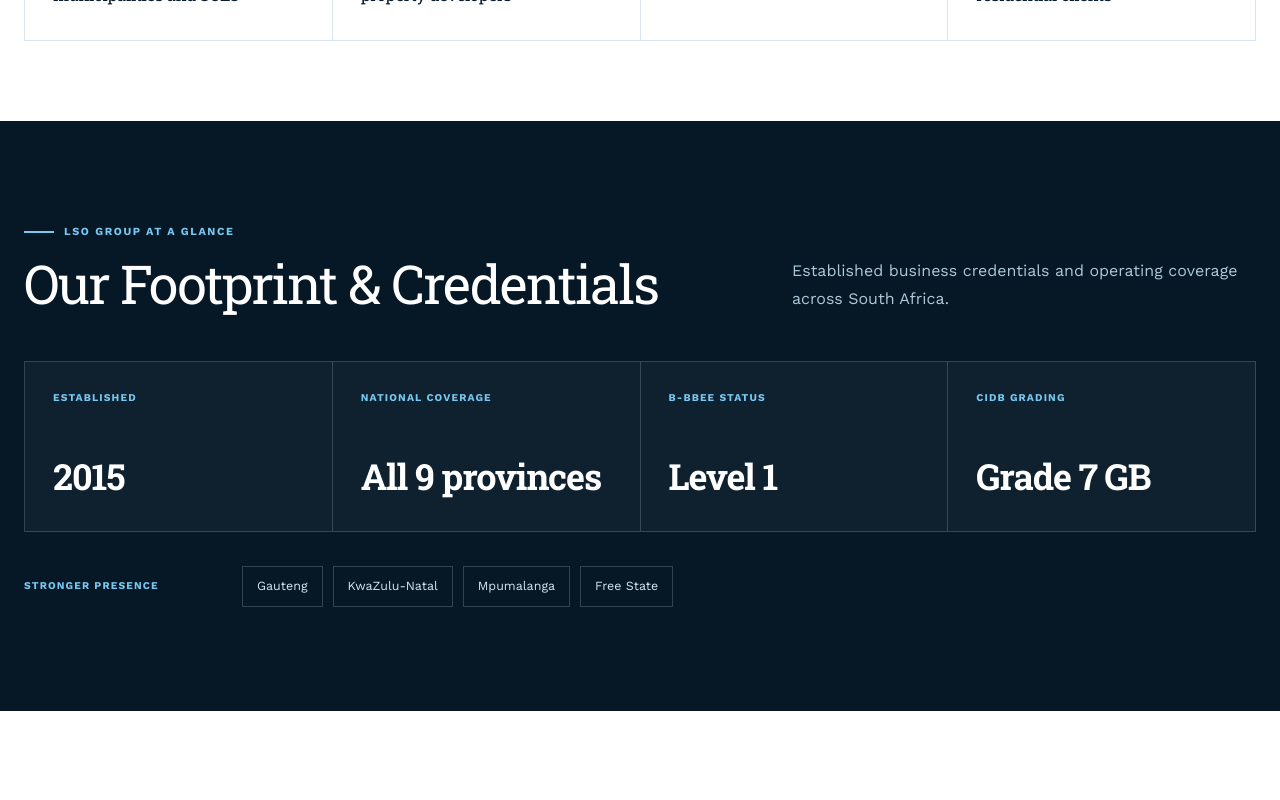
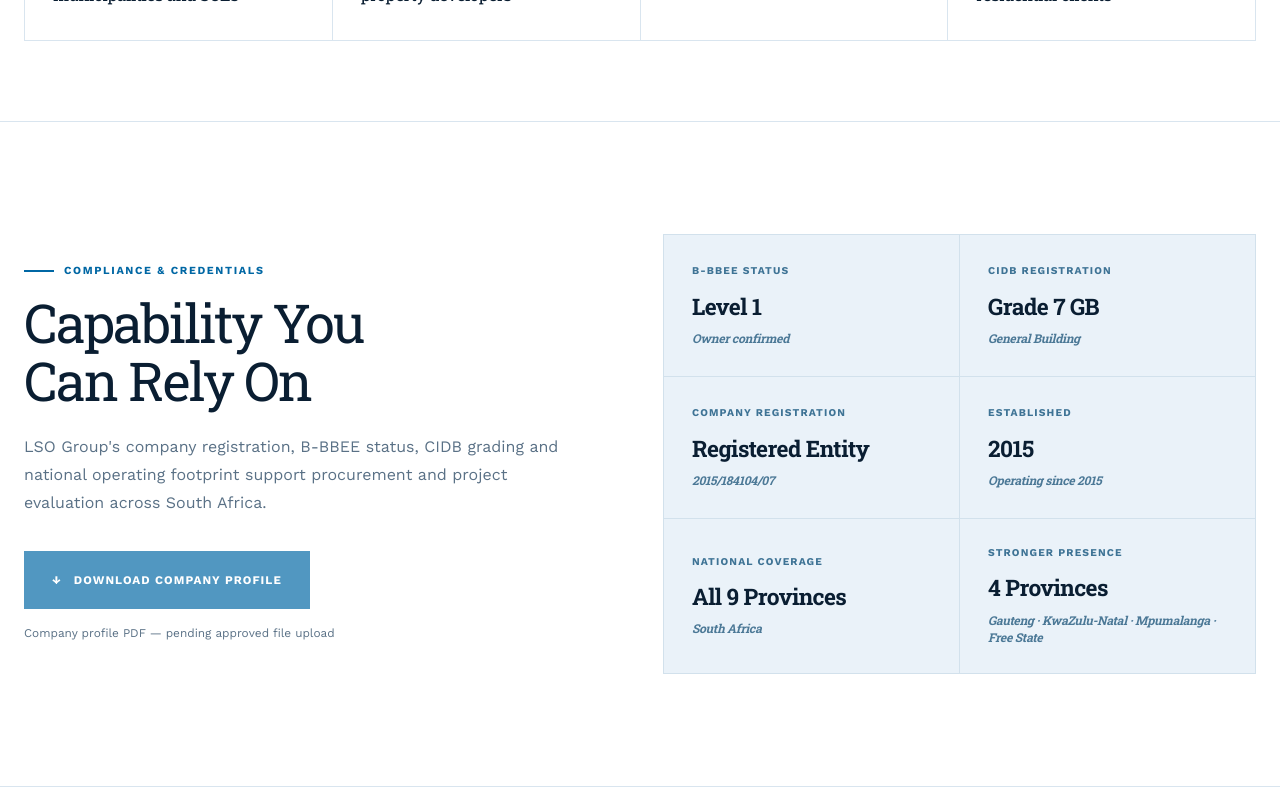
Before and after one commit to megaprime-digital/lso-group, a React (Vite) app: page / in a window 1280 px wide. Shown: the part 3120-3920 px from the top of the page. Built offline with nearby package versions, Linux system fonts and the light colour scheme; the HTML template or start-up script is replaced by a standard one.

Commit message:
refactor: redesign compliance credentials section

```diff
--- a/src/index.css
+++ b/src/index.css
@@ -747,94 +747,99 @@
   font-weight: 600;
 }
 
-.credentials-section {
-  padding: 104px 0;
-  background: var(--dark);
-}
-
-.credentials-heading {
-  display: grid;
-  grid-template-columns: 1.2fr 0.8fr;
-  align-items: end;
-  gap: 72px;
-  margin-bottom: 48px;
-}
-
-.credentials-heading h2 {
-  margin-bottom: 0;
+.compliance-section {
+  padding: 112px 0;
+  border-block: 1px solid var(--line);
+  background: #fff;
+}
+
+.compliance-layout {
+  display: grid;
+  grid-template-columns: minmax(0, 0.95fr) minmax(560px, 1.05fr);
+  align-items: center;
+  gap: clamp(64px, 8vw, 112px);
+}
+
+.compliance-copy h2 {
+  max-width: 620px;
+  margin-bottom: 24px;
+}
+
+.compliance-copy > p:not(.eyebrow):not(.profile-download-note) {
+  max-width: 620px;
+  margin-bottom: 34px;
+  color: var(--muted);
+}
+
+.profile-download {
+  min-height: 58px;
+  display: inline-flex;
+  align-items: center;
+  gap: 12px;
+  padding: 0 28px;
+  border: 0;
+  background: var(--primary);
   color: #fff;
-}
-
-.credentials-heading > p {
+  font-size: 0.73rem;
+  font-weight: 700;
+  letter-spacing: 0.09em;
+  text-transform: uppercase;
+}
+
+.profile-download:disabled {
+  cursor: not-allowed;
+  opacity: 0.68;
+}
+
+.profile-download-note {
+  margin: 14px 0 0;
+  color: var(--muted);
+  font-size: 0.74rem;
+}
+
+.compliance-grid {
+  display: grid;
+  grid-template-columns: 1fr 1fr;
   margin: 0;
-  color: #afc8d9;
-}
-
-.credential-stats {
-  display: grid;
-  grid-template-columns: repeat(4, 1fr);
-  margin: 0;
-  border-top: 1px solid rgba(255, 255, 255, 0.18);
-  border-left: 1px solid rgba(255, 255, 255, 0.18);
-}
-
-.credential-stats > div {
-  min-height: 170px;
+  border-top: 1px solid #d2e1ec;
+  border-left: 1px solid #d2e1ec;
+}
+
+.compliance-grid > div {
+  min-height: 142px;
   display: flex;
   flex-direction: column;
-  justify-content: space-between;
-  gap: 26px;
-  padding: 28px;
-  border-right: 1px solid rgba(255, 255, 255, 0.18);
-  border-bottom: 1px solid rgba(255, 255, 255, 0.18);
-  background: rgba(255, 255, 255, 0.035);
-}
-
-.credential-stats dt {
-  color: #78c8f2;
+  justify-content: center;
+  padding: 26px 28px;
+  border-right: 1px solid #d2e1ec;
+  border-bottom: 1px solid #d2e1ec;
+  background: var(--tint);
+}
+
+.compliance-grid dt {
+  margin-bottom: 10px;
+  color: #3e7395;
   font-size: 0.65rem;
   font-weight: 700;
   letter-spacing: 0.11em;
   text-transform: uppercase;
 }
 
-.credential-stats dd {
+.compliance-grid dd {
+  margin: 0 0 7px;
+  color: var(--ink);
+  font-family: var(--display);
+  font-size: clamp(1.12rem, 2vw, 1.42rem);
+  font-weight: 700;
+  letter-spacing: -0.025em;
+}
+
+.compliance-grid .compliance-note {
   margin: 0;
-  color: #fff;
-  font-family: var(--display);
-  font-size: clamp(1.5rem, 3vw, 2.25rem);
-  font-weight: 700;
-  letter-spacing: -0.03em;
-}
-
-.presence-row {
-  display: grid;
-  grid-template-columns: 190px 1fr;
-  align-items: center;
-  gap: 28px;
-  margin-top: 34px;
-}
-
-.presence-row > p {
-  margin: 0;
-  color: #78c8f2;
-  font-size: 0.65rem;
-  font-weight: 700;
-  letter-spacing: 0.11em;
-  text-transform: uppercase;
-}
-
-.presence-row > div {
-  display: flex;
-  flex-wrap: wrap;
-  gap: 10px;
-}
-
-.presence-row span {
-  padding: 10px 14px;
-  border: 1px solid rgba(255, 255, 255, 0.18);
-  color: #d6e6f0;
-  font-size: 0.78rem;
+  color: #4b7896;
+  font-size: 0.76rem;
+  font-style: italic;
+  line-height: 1.45;
 }
 
 .partners-section {
@@ -1330,8 +1335,7 @@
   }
 
   .coverage-grid,
-  .final-cta__inner,
-  .credentials-heading {
+  .final-cta__inner {
     grid-template-columns: 1fr;
     align-items: start;
     gap: 44px;
@@ -1341,12 +1345,10 @@
     grid-template-columns: 1fr;
   }
 
-  .credential-stats {
-    grid-template-columns: 1fr 1fr;
-  }
-
-  .presence-row {
+  .compliance-layout {
     grid-template-columns: 1fr;
+    align-items: start;
+    gap: 52px;
   }
 
   .footer-grid {
@@ -1458,10 +1460,19 @@
   }
 
   .coverage-section,
-  .credentials-section,
+  .compliance-section,
   .partners-section,
   .final-cta {
     padding-block: 76px;
+  }
+
+  .compliance-grid {
+    grid-template-columns: 1fr;
+  }
+
+  .profile-download {
+    width: 100%;
+    justify-content: center;
   }
 
   .partners-heading {
--- a/src/pages/HomePage.tsx
+++ b/src/pages/HomePage.tsx
@@ -132,48 +132,64 @@
       </section>
 
       <section
-        className="credentials-section"
+        className="compliance-section"
         aria-labelledby="credentials-heading"
       >
-        <div className="container">
-          <div className="credentials-heading">
-            <div>
-              <Eyebrow light>LSO Group at a Glance</Eyebrow>
-              <h2 id="credentials-heading">Our Footprint & Credentials</h2>
-            </div>
+        <div className="container compliance-layout">
+          <div className="compliance-copy">
+            <Eyebrow>Compliance & Credentials</Eyebrow>
+            <h2 id="credentials-heading">Capability You Can Rely On</h2>
             <p>
-              Established business credentials and operating coverage across
-              South Africa.
+              LSO Group's company registration, B-BBEE status, CIDB grading and
+              national operating footprint support procurement and project
+              evaluation across South Africa.
+            </p>
+            <button
+              className="profile-download"
+              type="button"
+              disabled
+              aria-describedby="profile-download-note"
+            >
+              <span aria-hidden="true">↓</span>
+              Download Company Profile
+            </button>
+            <p className="profile-download-note" id="profile-download-note">
+              Company profile PDF — pending approved file upload
             </p>
           </div>
 
-          <dl className="credential-stats">
-            <div>
-              <dt>Established</dt>
-              <dd>{company.established}</dd>
-            </div>
-            <div>
-              <dt>National coverage</dt>
-              <dd>All 9 provinces</dd>
-            </div>
-            <div>
-              <dt>B-BBEE status</dt>
-              <dd>{company.bbbeeLevel}</dd>
-            </div>
-            <div>
-              <dt>CIDB grading</dt>
-              <dd>{company.cidbGrade}</dd>
-            </div>
+          <dl className="compliance-grid">
+            <CredentialCard
+              label="B-BBEE status"
+              value={company.bbbeeLevel}
+              note="Owner confirmed"
+            />
+            <CredentialCard
+              label="CIDB registration"
+              value={company.cidbGrade}
+              note="General Building"
+            />
+            <CredentialCard
+              label="Company registration"
+              value="Registered Entity"
+              note={company.enterpriseNumber}
+            />
+            <CredentialCard
+              label="Established"
+              value={company.established}
+              note="Operating since 2015"
+            />
+            <CredentialCard
+              label="National coverage"
+              value="All 9 Provinces"
+              note="South Africa"
+            />
+            <CredentialCard
+              label="Stronger presence"
+              value="4 Provinces"
+              note={company.strongerPresence.join(" · ")}
+            />
           </dl>
-
-          <div className="presence-row">
-            <p>Stronger presence</p>
-            <div>
-              {company.strongerPresence.map((province) => (
-                <span key={province}>{province}</span>
-              ))}
-            </div>
-          </div>
         </div>
       </section>
 
@@ -224,3 +240,21 @@
     </>
   )
 }
+
+function CredentialCard({
+  label,
+  value,
+  note,
+}: {
+  label: string
+  value: string
+  note: string
+}) {
+  return (
+    <div>
+      <dt>{label}</dt>
+      <dd>{value}</dd>
+      <dd className="compliance-note">{note}</dd>
+    </div>
+  )
+}
```
Also changed, not shown: 1 other file (tests, documents, lock files or other folders).
